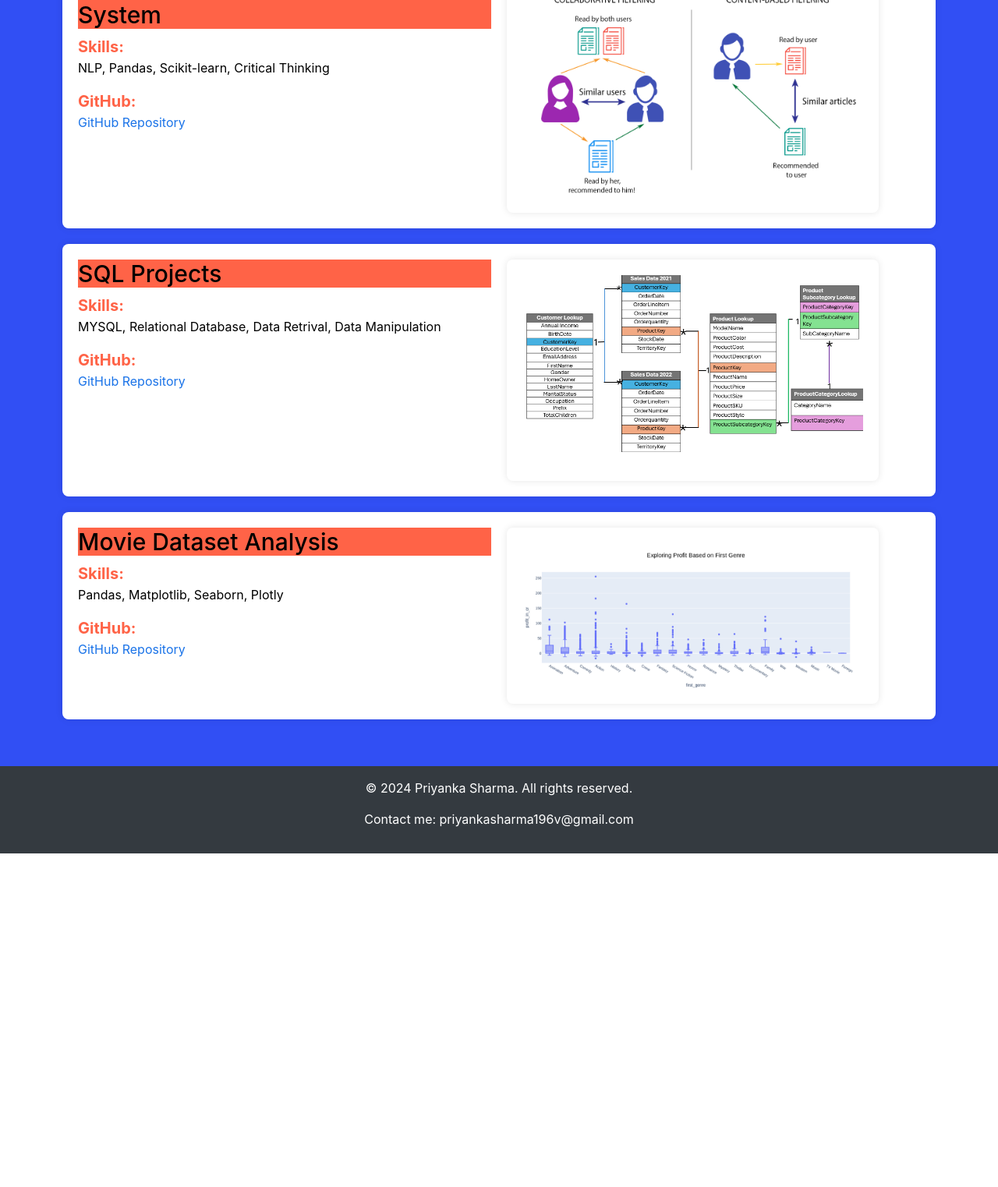
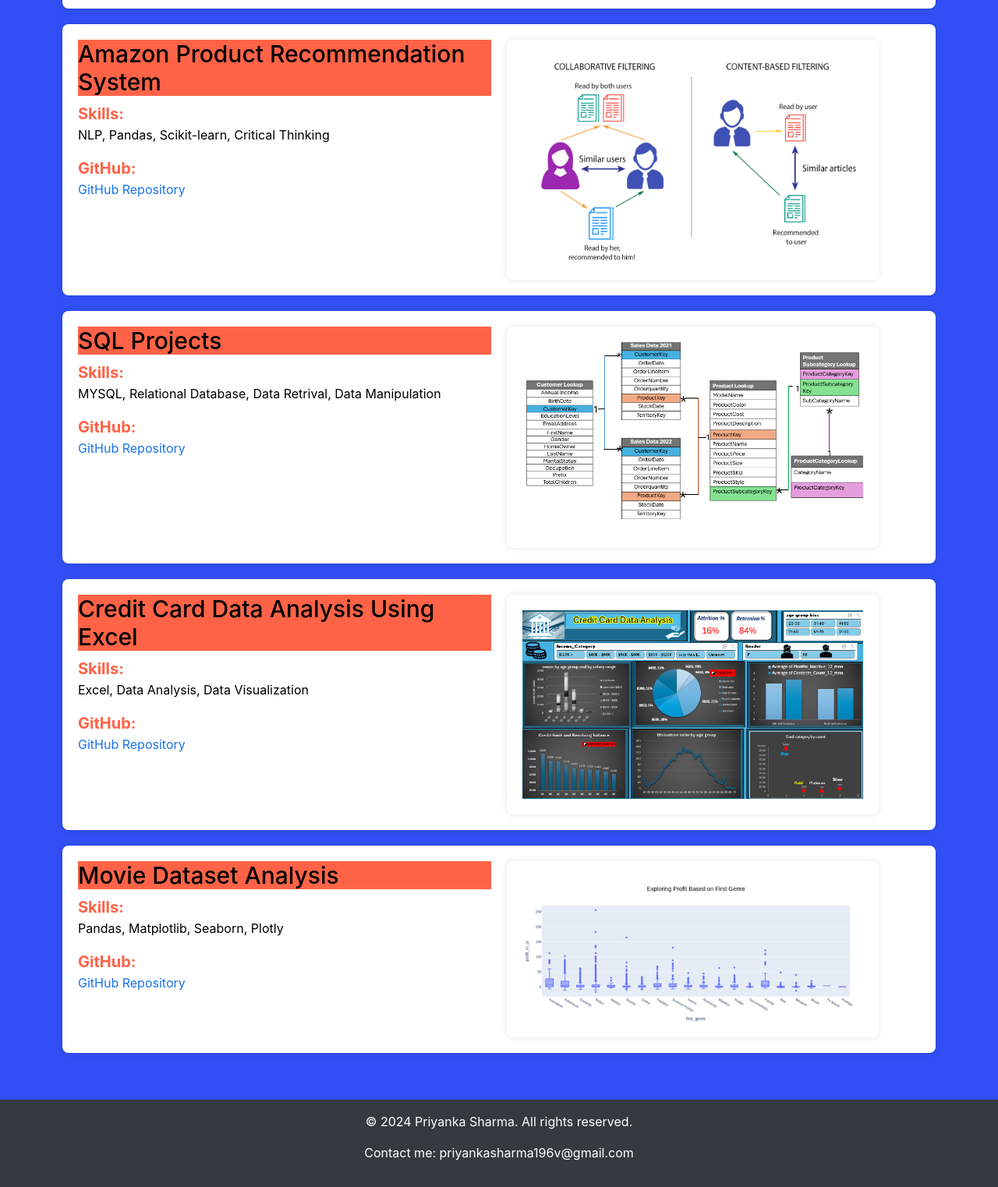
Before and after one commit to Priy-Sharma/My-Portfolio, a Flask app: page /Projects in a window 1280 px wide. Shown: the part 2094-3617 px from the top of the page at 78% size. Before the commit the page ends 3189 px from the top, so only its background shows below. Run offline with Flask 3, Linux system fonts and the light colour scheme; some libraries are stand-ins or nearby versions.

Commit message:
Update Projects.html

```diff
--- a/templates/Projects.html
+++ b/templates/Projects.html
@@ -140,24 +140,6 @@
             </div>
         </div>
 
-        <!-- Excel Project -->
-        <div class="project-container">
-            <div class="project-info">
-                <h1 class="project-title">Credit Card Data Analysis Using Excel</h1>
-                <p class="skills"><strong>Skills:</strong><br>
-                    Excel, Data Analysis, Data Visualization
-                </p>
-                <p><strong>GitHub:</strong><br>
-                    <a href="https://github.com/Priy-Sharma/Credit-Card-Data-Analysis-Excel-Dashboard" target="_blank">GitHub Repository</a>
-                </p>
-            </div>
-            <div class="image-slider">
-                <div class="slides slides-3">
-                    <img src="../static/images/excel.png" alt="Excel Project Image" class="active">
-                </div>
-            </div>
-        </div>
-
         <!-- Machine Learning -->
         <div class="project-container">
             <div class="project-info">
@@ -174,6 +156,25 @@
                 <div class="slides slides-3">
                     <img src="../static/images/ml1.png" alt="Machine learning Image" class="active">
                     <img src="../static/images/ml2.jpg" alt="Machine learning Image" >
+                </div>
+            </div>
+        </div>
+         <!-- LSTM -->
+        <div class="project-container">
+            <div class="project-info">
+                <h1 class="project-title">Machine Learning Projects</h1>
+                <h2 class="sub-title">Google Stock Price Prediction Using RNN, LSTM</h2>
+                <p class="skills"><strong>Skills:</strong><br>
+                    Recurrent Neural Networks (RNN), Sequential Modeling, Time-Series Analysis, Data Cleaning and Feature Engineering, LSTM
+                </p>
+                <p><strong>GitHub:</strong><br>
+                    <a href="https://github.com/Priy-Sharma/Google-stock-market-prediction-using-RNN-LSTM" target="_blank">GitHub Repository</a>
+                </p>
+            </div>
+            <div class="image-slider">
+                <div class="slides slides-3">
+                    <img src="../static/images/LSTM Image.png" alt="Machine learning Image" class="active">
+                    <img src="../static/images/RNN Image.png" alt="Machine learning Image" >
                 </div>
             </div>
         </div>
@@ -211,6 +212,23 @@
                 <div class="slides slides-3">
                     <img src="../static/images/SQL2.png" alt="Excel Project Image" class="active">
                     <img src="../static/images/SQL1.png" alt="Excel Project Image" >
+                </div>
+            </div>
+        </div>
+          <!-- Excel Project -->
+        <div class="project-container">
+            <div class="project-info">
+                <h1 class="project-title">Credit Card Data Analysis Using Excel</h1>
+                <p class="skills"><strong>Skills:</strong><br>
+                    Excel, Data Analysis, Data Visualization
+                </p>
+                <p><strong>GitHub:</strong><br>
+                    <a href="https://github.com/Priy-Sharma/Credit-Card-Data-Analysis-Excel-Dashboard" target="_blank">GitHub Repository</a>
+                </p>
+            </div>
+            <div class="image-slider">
+                <div class="slides slides-3">
+                    <img src="../static/images/excel.png" alt="Excel Project Image" class="active">
                 </div>
             </div>
         </div>
```
